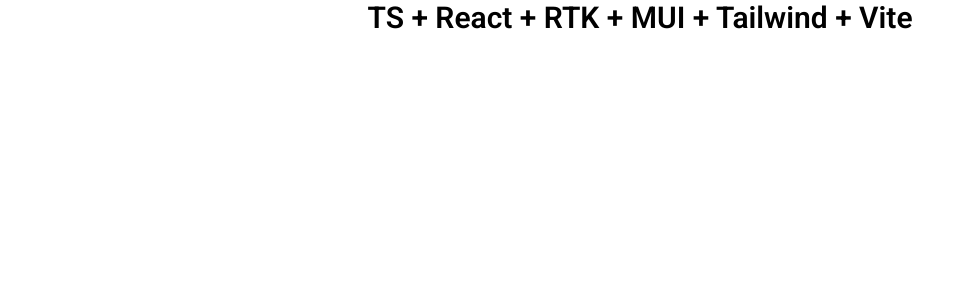
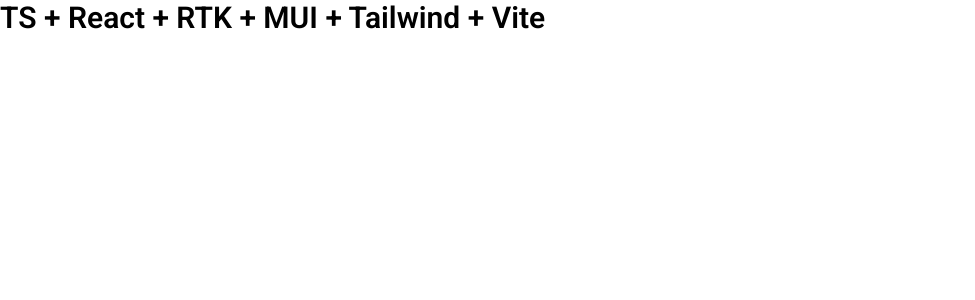
Before and after one commit to MiggRabbid/react-redux-vite-template, a React (Vite) app: page / in a window 1280 px wide. Shown: the top 300 px of the page, without its empty margins (0-975 px from the left). Built offline with nearby package versions, Linux system fonts and the light colour scheme.

Commit message:
Fix: base styles

```diff
--- a/src/styles/base.styles.scss
+++ b/src/styles/base.styles.scss
@@ -2,9 +2,14 @@
 
 body {
   @extend %font-bold-22;
+  min-height: 100dvh;
+  position: relative;
+}
+
+#root {
   width: 100%;
   min-height: 100dvh;
-  position: relative;
+  display: flex;
 }
 
 *,
```
